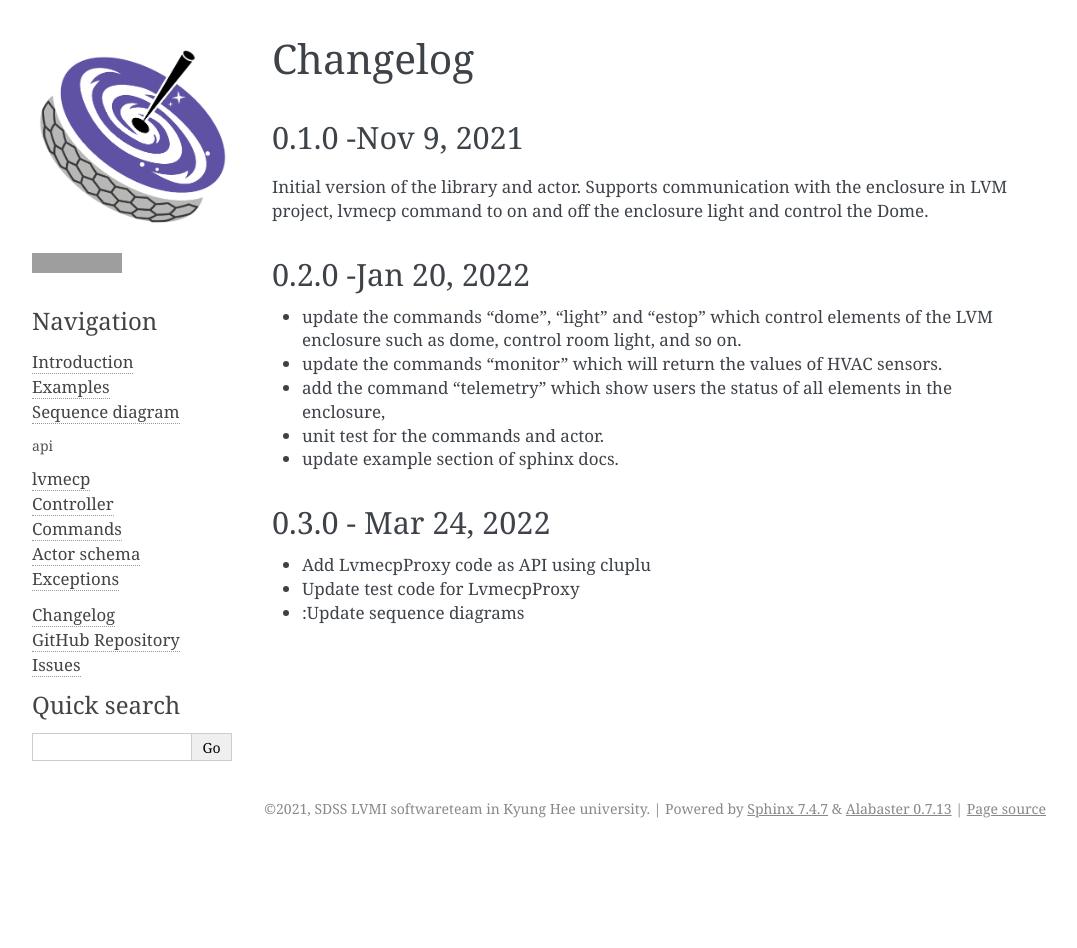
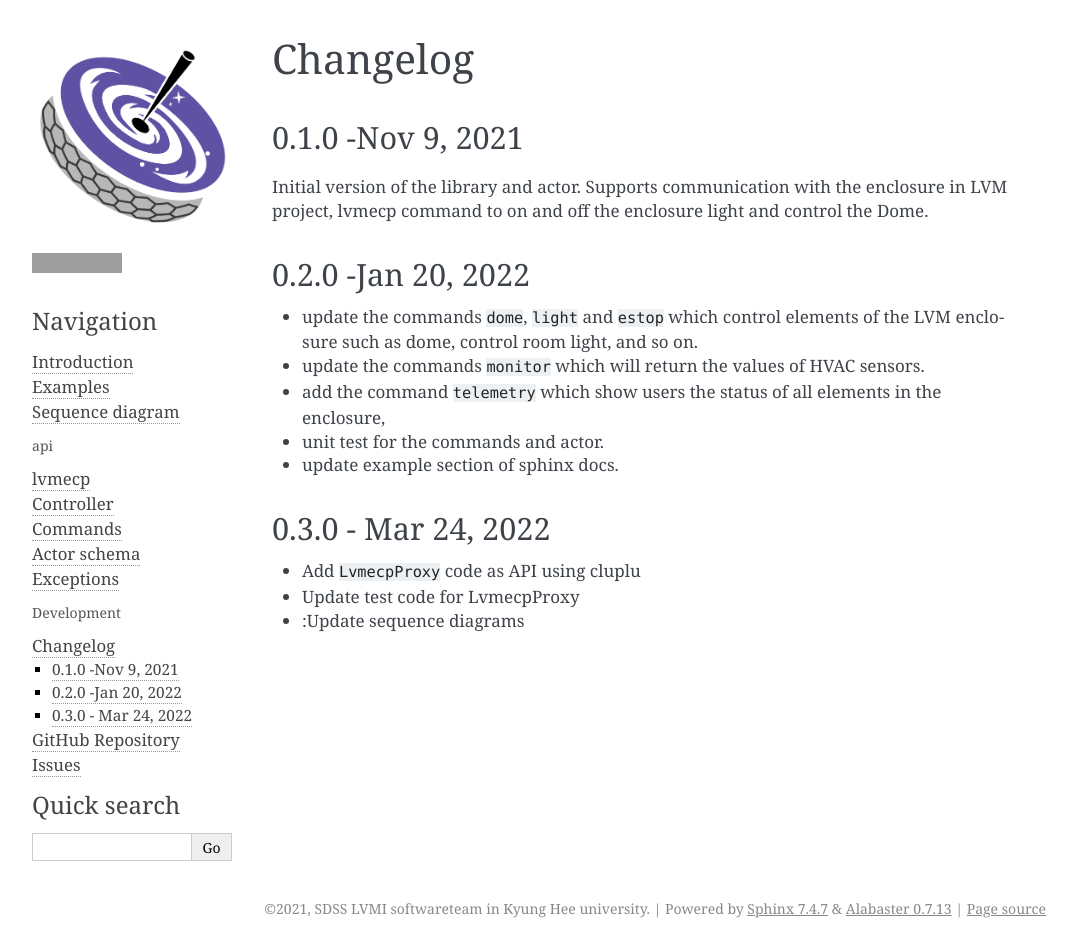
Before and after one commit to sdss/lvmecp, a Sphinx documentation site: the page built from docs/sphinx/changelog.md, in a window 1280 px wide. Shown: the whole page, without its empty margins (106-1183 px from the left). Built offline with Sphinx 7.4.7, drawn with Linux system fonts in a browser that asks for light colours; the version number is read from the project's files by our own code; before the commit the page ends 900 px from its top, so only the background shows below that; grey boxes are pictures that could not be loaded.

```diff
--- a/CHANGELOG.md
+++ b/CHANGELOG.md
@@ -6,14 +6,14 @@ Initial version of the library and actor. Supports communication with the enclos
 
 ## 0.2.0 -Jan 20, 2022
 
-- update the commands "dome", "light" and "estop" which control elements of the LVM enclosure such as dome, control room light, and so on.
-- update the commands "monitor" which will return the values of HVAC sensors.
-- add the command "telemetry" which show users the status of all elements in the enclosure,
-- unit test for the commands and actor.
-- update example section of sphinx docs.
+* update the commands `dome`, `light` and `estop` which control elements of the LVM enclosure such as dome, control room light, and so on.
+* update the commands `monitor` which will return the values of HVAC sensors.
+* add the command `telemetry` which show users the status of all elements in the enclosure,
+* unit test for the commands and actor.
+* update example section of sphinx docs.
 
 ## 0.3.0 - Mar 24, 2022
 
-- Add LvmecpProxy code as API using cluplu
-- Update test code for LvmecpProxy
-- <DOCS>:Update sequence diagrams
+* Add `LvmecpProxy` code as API using cluplu
+* Update test code for LvmecpProxy
+* <DOCS>:Update sequence diagrams
--- a/docs/sphinx/index.rst
+++ b/docs/sphinx/index.rst
@@ -24,9 +24,10 @@ lvmecp's documentation
 
 
 .. toctree::
-  :maxdepth: 1
+  :maxdepth: 2
+  :caption: Development
 
-  Changelog <changelog>
+  changelog
   GitHub Repository <https://github.com/sdss/lvmecp>
   Issues  <https://github.com/sdss/lvmecp/issues>
 
--- a/pyproject.toml
+++ b/pyproject.toml
@@ -1,6 +1,6 @@
 [tool.poetry]
 name = "sdss-lvmecp"
-version = "0.2.0"
+version = "0.3.0"
 description = "A library and actor to communicate with an SDSS-V LVM Enclosure"
 authors = ["mingyeong yang <mingyeong@khu.ac.kr>"]
 license = "BSD-3-Clause"
```
